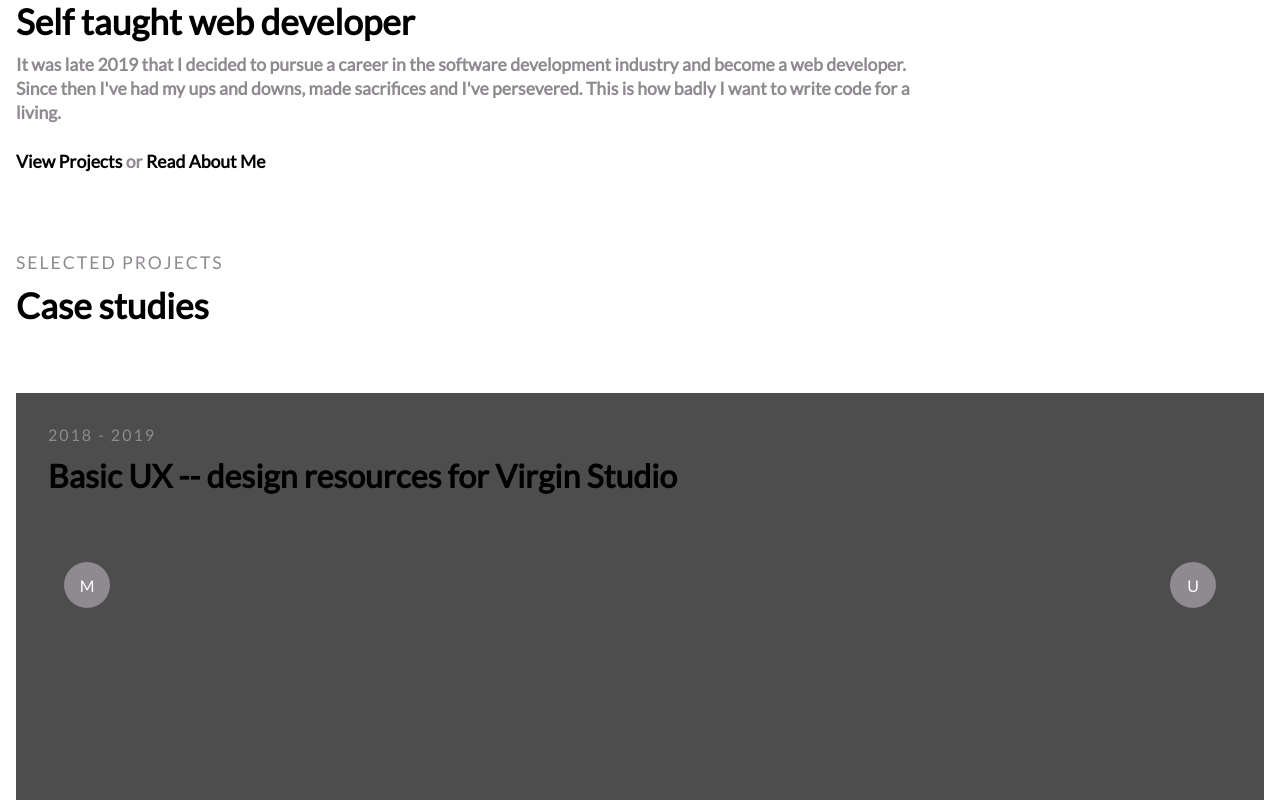
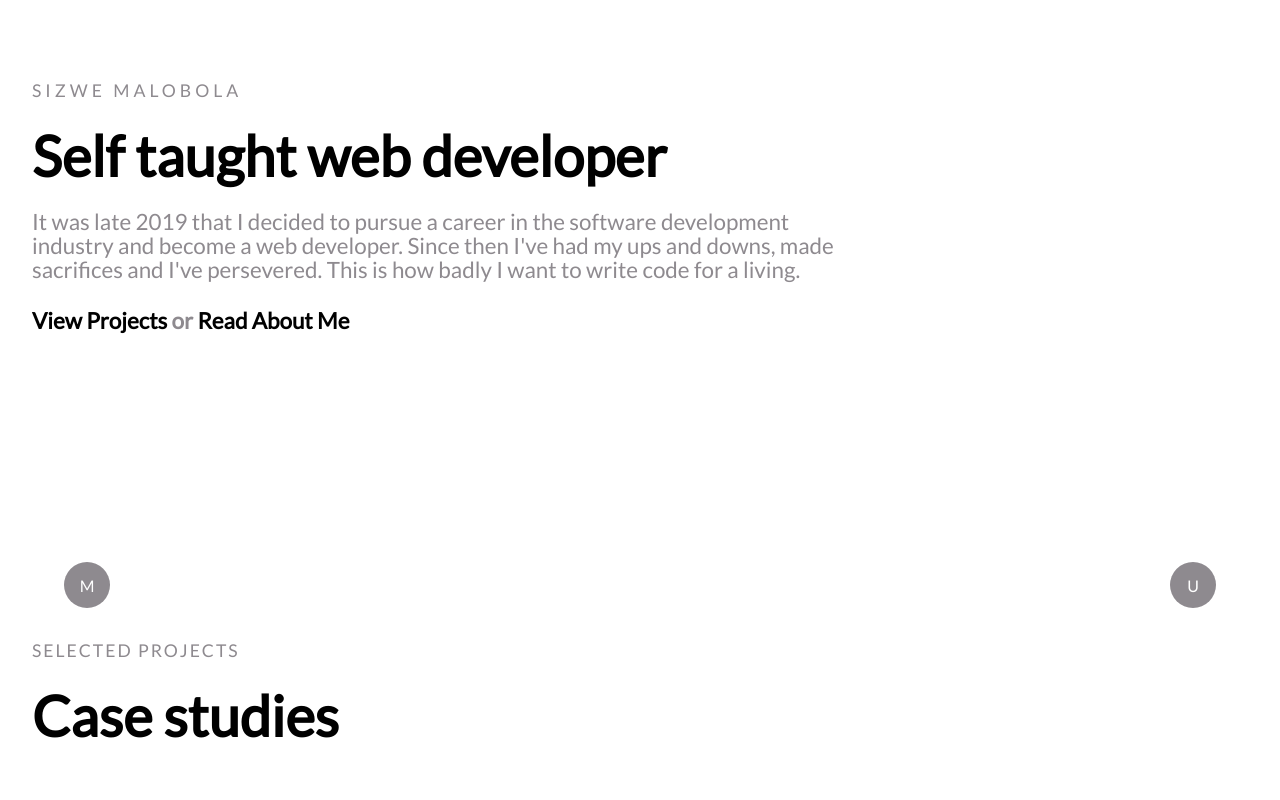
Before and after one commit to SizweMalobola/Portfolio_site, a React (Create React App) app: page / in a window 1280 px wide. Shown: the part 160-960 px from the top of the page. Built offline with nearby package versions, Linux system fonts and the light colour scheme.

Commit message:
media query Home (min-width: 740px)

```diff
--- a/src/components/cardStyle.module.css
+++ b/src/components/cardStyle.module.css
@@ -84,3 +84,10 @@
     display: none;
   }
 }
+
+/* Medium devices (landscape tablets, 768px and up) */
+@media only screen and (min-width: 740px) {
+  .container {
+    height: 600px !important;
+  }
+}
--- a/src/components/footerStyle.module.css
+++ b/src/components/footerStyle.module.css
@@ -183,6 +183,7 @@ footer {
 @media only screen and (min-width: 740px) {
   footer {
     padding: 0 2rem;
+    padding-bottom: 4rem;
   }
   .footer-top {
     display: grid;
--- a/src/components/homeStyle.module.css
+++ b/src/components/homeStyle.module.css
@@ -234,3 +234,54 @@
     line-height: 2.6rem;
   }
 }
+
+/* Medium devices (landscape tablets, 768px and up) */
+@media only screen and (min-width: 740px) {
+  .container {
+    padding-top: 15rem;
+  }
+  .home-top {
+    height: 70vh;
+  }
+  .intro-div {
+    left: 2rem;
+  }
+  .row {
+    width: 65%;
+  }
+  .row h3 {
+    font-size: 1.1rem;
+    margin-bottom: 1.3rem;
+  }
+  .row h1 {
+    font-size: 3.5rem;
+    margin-bottom: 1.3rem;
+  }
+  .row p {
+    font-size: 1.4rem;
+    font-weight: 550;
+  }
+  .row span {
+    font-size: 1.4rem;
+  }
+  .projects {
+    padding: 0 2rem;
+    padding-bottom: 10rem;
+  }
+  .card-grid {
+    padding-top: 5rem;
+    grid-template-columns: repeat(2, 1fr);
+  }
+  .contact-me {
+    padding: 0 2rem;
+    padding-bottom: 10rem;
+    text-align: center;
+  }
+  .contact-me h3 {
+    margin-bottom: 1.3rem;
+  }
+  .contact-me a {
+    font-size: 2.4rem;
+    margin-bottom: 1.3rem;
+  }
+}
--- a/src/components/sectionHeaderStyle.module.css
+++ b/src/components/sectionHeaderStyle.module.css
@@ -37,3 +37,15 @@
     margin-bottom: 0.7rem;
   }
 }
+
+/* Medium devices (landscape tablets, 768px and up) */
+@media only screen and (min-width: 740px) {
+  .subtitle {
+    font-size: 1.1rem;
+    margin-bottom: 1.3rem;
+  }
+  .title {
+    font-size: 3.5rem;
+    margin-bottom: 1.3rem;
+  }
+}
```
